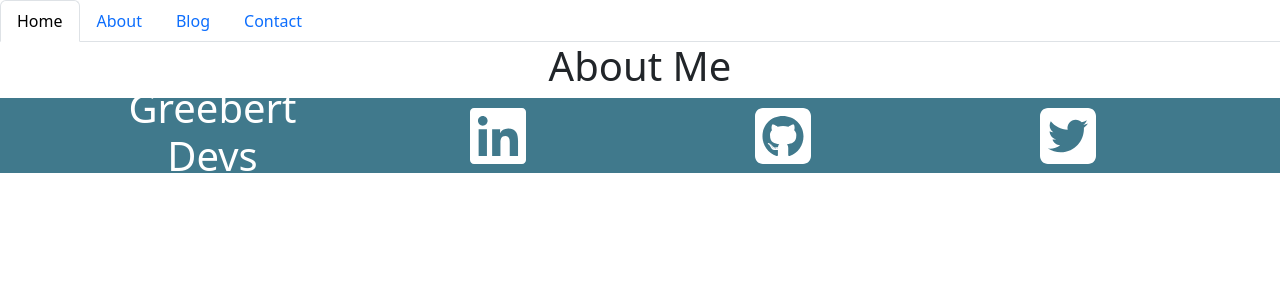
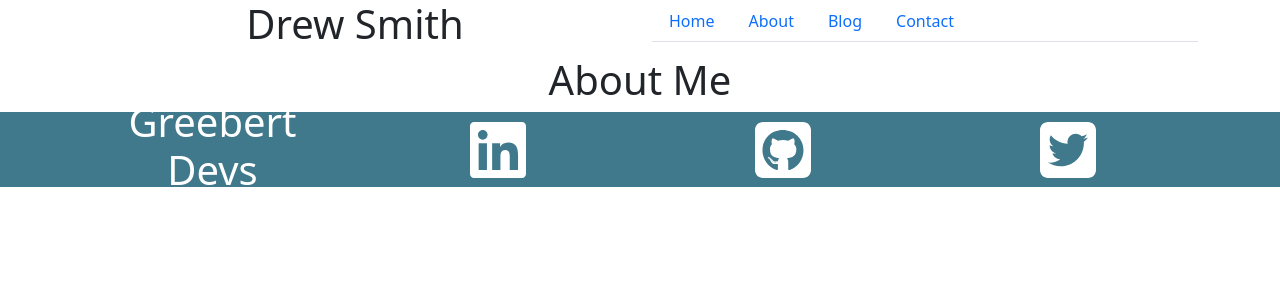
Before and after one commit to ds055/react-portfolio, a React (Create React App) app: page / in a window 1280 px wide. Shown: the top 300 px of the page. Built offline with nearby package versions, Linux system fonts and the light colour scheme.

Commit message:
Created Header; updated PortfolioContainer with new Header

```diff
--- a/src/components/Footer.js
+++ b/src/components/Footer.js
@@ -1,8 +1,8 @@
 import React from 'react';
 import '../styles/Portfolio.css'
-import Container from 'react-bootstrap/Container'
-import Row from 'react-bootstrap/Row'
-import Col from 'react-bootstrap/Col'
+import Container from 'react-bootstrap/Container';
+import Row from 'react-bootstrap/Row';
+import Col from 'react-bootstrap/Col';
 import { FontAwesomeIcon } from '@fortawesome/react-fontawesome'
 import { faLinkedin, faTwitterSquare, faGithubSquare } from '@fortawesome/free-brands-svg-icons'
 
--- a/src/components/Header.js
+++ b/src/components/Header.js
@@ -0,0 +1,35 @@
+import React from 'react';
+import Container from 'react-bootstrap/Container';
+import Row from 'react-bootstrap/Row';
+import Col from 'react-bootstrap/Col';
+import Nav from './Nav'
+
+const styles = {
+    header: {
+        display: 'flex',
+        alignItems: 'center',
+        background:'#40798C',
+        height: '75px'
+    },
+    title: {
+
+    }
+}
+
+function Header({currentPage, handlePageChange}) {
+
+    return (
+
+        <div >
+            <Container >
+            <Row>
+            <Col><h1>Drew Smith</h1></Col>
+            <Col><Nav currentPage={currentPage} handlePageChange={handlePageChange} /></Col>
+            </Row>
+            </Container>
+        </div>
+
+);
+}
+
+export default Header;
--- a/src/components/PortfolioContainer.js
+++ b/src/components/PortfolioContainer.js
@@ -1,6 +1,5 @@
 import React, { useState } from 'react';
 import Header from './Header';
-import Nav from './Nav';
 import Footer from './Footer';
 import About from './pages/About';
 import Contact from './pages/Contact';
@@ -10,7 +9,7 @@ import Resume from './pages/Resume';
 export default function PortfolioContainer() {
   const [currentPage, setCurrentPage] = useState('About');
 
-  // This method is checking to see what the value of `currentPage` is. Depending on the value of currentPage, we return the corresponding component to render.
+  // Checks current page and renders appropriate page
   const renderPage = () => {
     if (currentPage === 'About') {
       return <About />;
@@ -28,9 +27,9 @@ export default function PortfolioContainer() {
 
   return (
     <div>
-      {/* We are passing the currentPage from state and the function to update it */}
-      <Nav currentPage={currentPage} handlePageChange={handlePageChange} />
-      {/* Here we are calling the renderPage method which will return a component  */}
+      {/* Pass on state with change state function */}
+      <Header handlePageChange={handlePageChange} setCurrentPage={setCurrentPage} />
+      {/* Loads current page */}
       {renderPage()}
       <Footer />
     </div>
```
